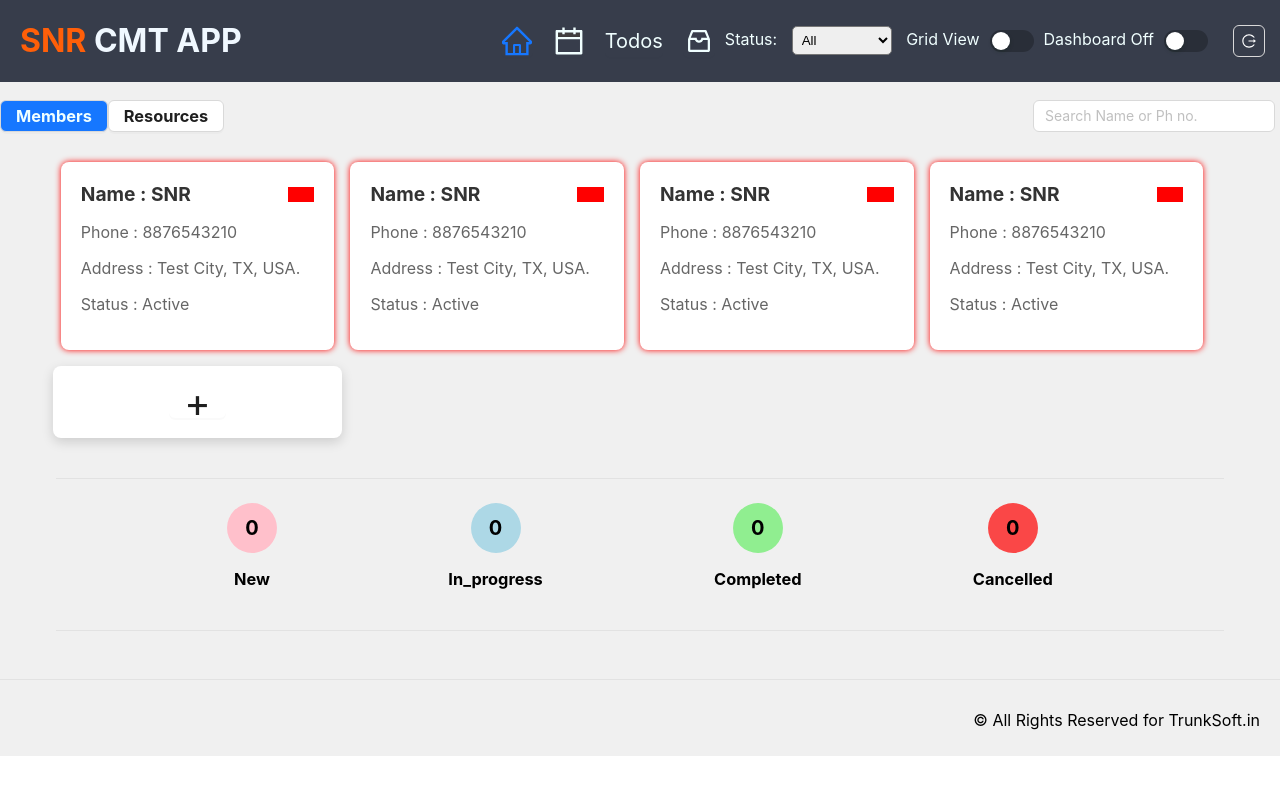
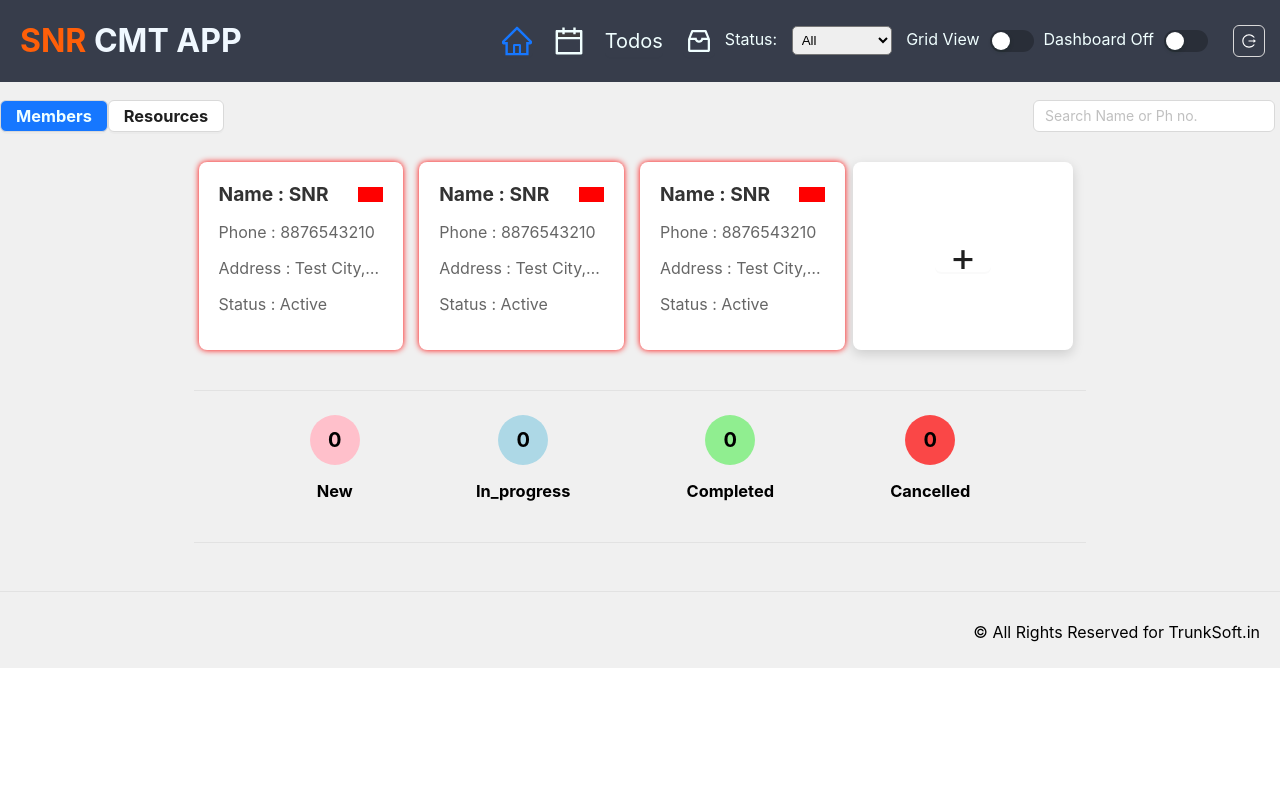
Before and after one commit to snrtrunksoft/snr-css-cmt_app, a React (Create React App) app: page / in a window 1280 px wide. Shown: the top 794 px of the page. Built offline with nearby package versions, Linux system fonts and the light colour scheme.

Commit message:
adaptive _header - bug_fix for the width of the namecard

```diff
--- a/src/App.js
+++ b/src/App.js
@@ -230,62 +230,7 @@ function App() {
         }
     ],
     },
-    {
-        "id": "8",
-        "customerName": "SNR",
-        "phoneNumber": "8876543210",
-        "address": [
-            {
-                "street1": "test street5",
-                "street2": "test street6",
-                "city": "Test City",
-                "state": "TX",
-                "country": "USA"
-            }
-        ],
-        "comments": [
-            {
-                "commentId": "2034",
-                "message": "test Comment5",
-                "author": "SNR"
-            },
-            {
-                "commentId": "2346",
-                "message": "test comment 2",
-                "author": "SNR"
-            }
-        ],
-        "status": "Active",
-        "subscriptions": [
-        {
-            "id": "001",
-            "status": "Complete",
-            "noOfServicesLeft": "0",
-            "noOfServicesCompleted": "10",
-            "totalNumberOfServices": "10",
-            "purchasedDate": "Mar-02-2023",
-            "compltedData": "Feb-20-2024"
-        },
-        {
-            "id": "002",
-            "status": "Complete",
-            "noOfServicesLeft": "0",
-            "noOfServicesCompleted": "10",
-            "totalNumberOfServices": "10",
-            "purchasedDate": "Mar-30-2024",
-            "compltedData": "Jan-20-2025"
 
-        },
-        {
-            "id": "003",
-            "status": "Complete",
-            "noOfServicesLeft": "9",
-            "noOfServicesCompleted": "1",
-            "totalNumberOfServices": "10",
-            "purchasedDate": "Jan-30-2025"
-        }
-    ],
-    }
   ]);
 
   const [ sampleData, setSampleData ] = useState(
@@ -655,7 +600,12 @@ function App() {
               </div>) : (
               <Row gutter={[16, 16]} className="home-grid">
                 {duplicateData.map((item) => (
-                  <Col key={item.id} xs={12} sm={12} md={8} lg={6} xl={6}>
+                  <Col key={item.id}
+                    xs={duplicateData.length <= 1 ? 24 : 12}
+                    sm={duplicateData.length <= 1 ? 24 : 12}
+                    md={duplicateData.length <= 2 ? 20 : 8}
+                    lg={duplicateData.length <= 2 ? 20 : 6}
+                    xl={duplicateData.length <= 2 ? 20 : 6}>
                     <NameCard key={item.id}
                       customerId={item.id}
                       customerName={item.customerName}
@@ -670,7 +620,11 @@ function App() {
                     />
                   </Col>
                 ))}
-                  <Col xs={12} sm={12} md={8} lg={6} xl={6}
+                  <Col xs={duplicateData.length <= 1 ? 24 : 12}
+                      sm={duplicateData.length <= 1 ? 24 : 12}
+                      md={duplicateData.length <= 2 ? 20 : 8}
+                      lg={duplicateData.length <= 2 ? 20 : 6}
+                      xl={duplicateData.length <= 2 ? 20 : 6}
                     className={dataView === "grid" ? 'nameCard' : 'table'}
                     onClick={()=>setIsAddNewNameCardModalOpen(true)}
                     style= {{
--- a/src/ResourcePage.js
+++ b/src/ResourcePage.js
@@ -15,7 +15,12 @@ const ResourcePage = ({ resourceData,setDuplicateData, commentBox, setCommentBox
         {isLoading ? (<h3><LoadingOutlined/> Loading....</h3>) :
             <Row className="resource-grid" gutter={[12,16]}>
                 {resourceData.map((item)=>(
-                    <Col key={item.resourceId} xs={12} sm={12} md={8} lg={6} xl={6}>
+                    <Col key={item.resourceId}
+                        xs={resourceData.length <= 1 ? 24 : 12}
+                        sm={resourceData.length <= 1 ? 24 : 12}
+                        md={resourceData.length <= 2 ? 20 : 8}
+                        lg={resourceData.length <= 2 ? 20 : 6}
+                        xl={resourceData.length <= 2 ? 20 : 6}>
                             <NameCard key={item.resourceId}
                                 customerId={item.resourceId}
                                 customerName={item.resourceName}
```
